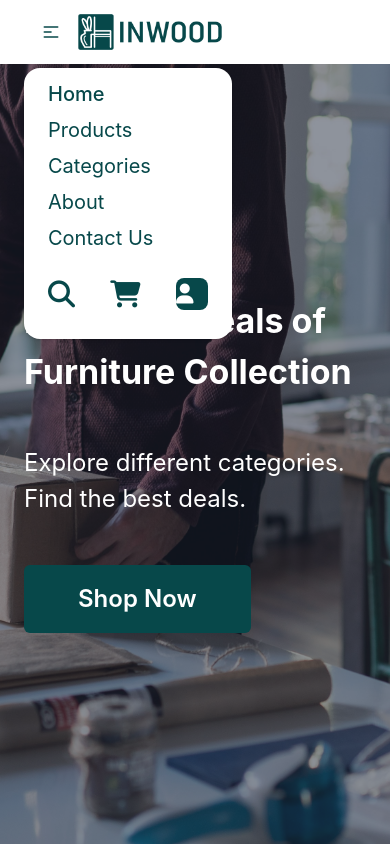
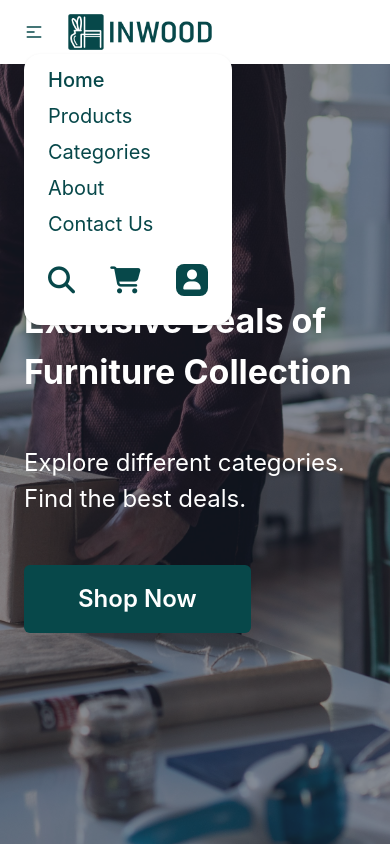
Before and after one commit to Programmer-Mehadi/add-to-cart, a React (Create React App) app: page / in a window 390 px wide. Both pictures are taken after a click on the label 51 px from the left and 32 px from the top of the page. Shown: the top 844 px of the page. Built offline with nearby package versions, Linux system fonts and the light colour scheme; no server answers.

Commit message:
category  product show

```diff
--- a/src/components/Home/ExploreByCategory.js
+++ b/src/components/Home/ExploreByCategory.js
@@ -63,7 +63,7 @@ const ExploreByCategory = () => {
             />
             <i class="fa-solid fa-magnifying-glass absolute top-[18px] left-3 opacity-60"></i>
           </div>
-          <div id="category_list" className="max-h-[500px] overflow-auto">
+          <div id="category_list" className="max-h-[700px] overflow-auto">
             <ul className="flex flex-col gap-1 pr-2">
               {categoryList?.map((category) => {
                 return (
@@ -140,7 +140,7 @@ const ExploreByCategory = () => {
           >
             ✕
           </label>
-          <div className="grid grid-cols-2 gap-10 p-10">
+          <div className="grid grid-cols-1 md:grid-cols-2 gap-10 p-10">
             <div>
               <img
                 src={showImage}
--- a/src/components/shared/Navbar.js
+++ b/src/components/shared/Navbar.js
@@ -4,8 +4,11 @@ const Navbar = () => {
   return (
     <div className="navbar bg-base-100 px-6">
       <div className="navbar-start w-fit">
-        <div className="dropdown">
-          <label tabIndex={0} className="btn btn-ghost lg:hidden">
+        <div className="dropdown ">
+          <label
+            tabIndex={0}
+            className="cursor-pointer mr-6 lg:hidden flex items-center"
+          >
             <svg
               xmlns="http://www.w3.org/2000/svg"
               className="h-5 w-5"
@@ -52,7 +55,7 @@ const Navbar = () => {
                   <i class="fa-solid fa-cart-shopping text-[#07484A]  text-[27px]"></i>
                 </a>
                 <a className="px-0 bg-[#07484A] rounded-[50%] flex justify-between items-center w-[32px] h-[32px]">
-                  <i class="fa-solid fa-user text-white text-[20px]"></i>
+                  <i class="fa-solid fa-user text-white text-[20px] mx-auto"></i>
                 </a>
               </li>
             </ul>
```
